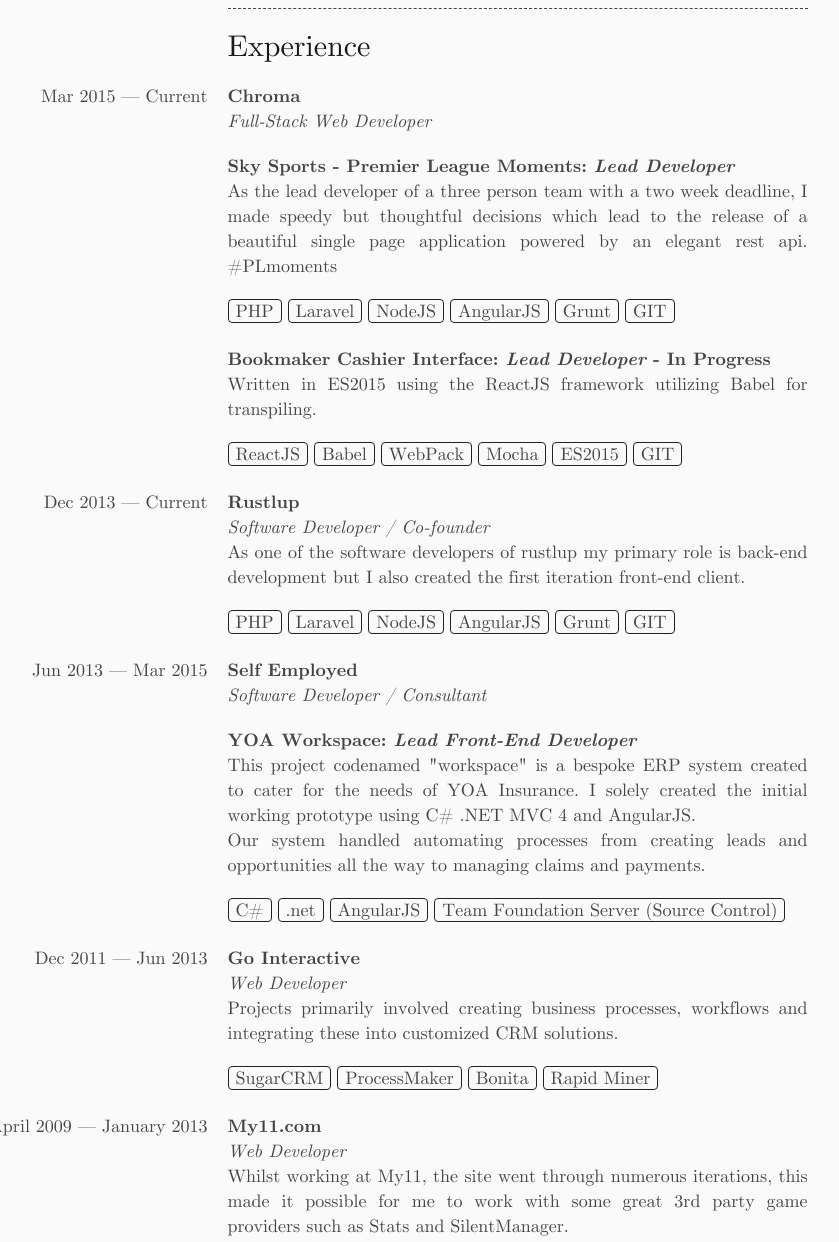
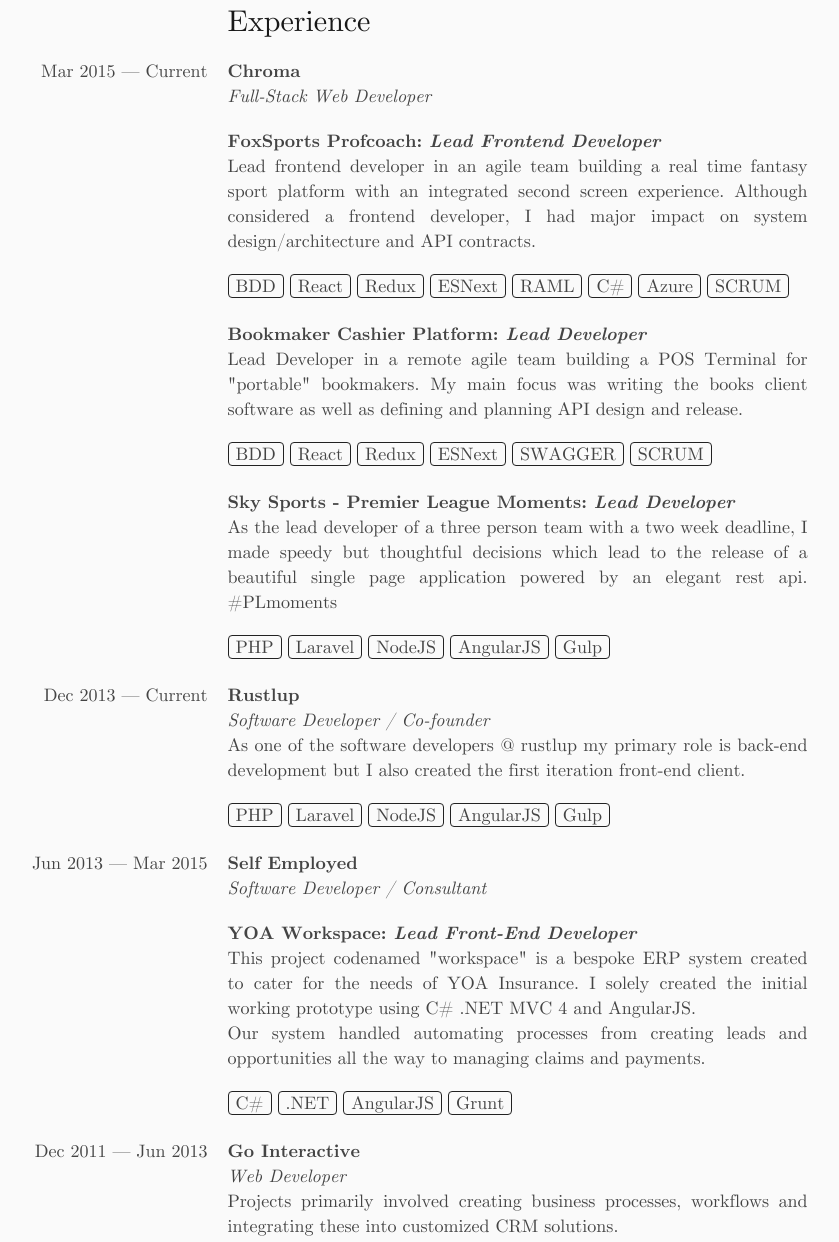
Before and after one commit to GregoryCollett/cv, a plain HTML site: page index.html in a window 1280 px wide. Shown: the part 426-1668 px from the top of the page, without its empty margins (140-979 px from the left). Drawn offline with nearby package versions, Linux system fonts and the light colour scheme; some packages are replaced by stand-ins of ours; a script that the page names is missing.

Commit message:
update prjects

```diff
--- a/index.html
+++ b/index.html
@@ -50,7 +50,7 @@
         <a class="header-link no-print" href="#summary" title="Permalink to this headline">¶</a>
       </h2>
       <p>
-        I’m a Software Developer, currently working at <a href="http://www.chromasports.com/" target="_blank" class="em-link">Chroma</a>. I have a passion for open-source, design patterns and high quality, maintainable code.
+        A full stack application developer, currently working at <a href="http://www.chromasports.com/" target="_blank" class="em-link">Chroma</a>. I have a passion for open-source, high quality and maintainable code.
       </p>
     </section>
 
@@ -69,7 +69,34 @@
         <p class="ten columns">
           <strong class="edu-item">Chroma</strong>
           <em class="edu-institution">Full-Stack Web Developer</em>
+          <!-- <span>TDD Implementer, Innovator award winner.</span> -->
         </p>
+        <p class="offset-by-five ten columns">
+          <strong class="edu-item">FoxSports Profcoach: <em>Lead Frontend Developer</em></strong>
+          <span>Lead frontend developer in an agile team building a real time fantasy sport platform with an integrated second screen experience. Although considered a frontend developer, I had major impact on system design/architecture and API contracts.</span>
+        </p>
+        <ul class="offset-by-five ten columns skills">
+          <li class="tag">BDD</li>
+          <li class="tag">React</li>
+          <li class="tag">Redux</li>
+          <li class="tag">ESNext</li>
+          <li class="tag">RAML</li>
+          <li class="tag">C#</li>
+          <li class="tag">Azure</li>
+          <li class="tag">SCRUM</li>
+        </ul>
+        <p class="offset-by-five ten columns">
+          <strong class="edu-item">Bookmaker Cashier Platform: <em>Lead Developer</em></strong>
+          <span>Lead Developer in a remote agile team building a POS Terminal for "portable" bookmakers. My main focus was writing the books client software as well as defining and planning API design and release.</span>
+        </p>
+        <ul class="offset-by-five ten columns skills">
+          <li class="tag">BDD</li>
+          <li class="tag">React</li>
+          <li class="tag">Redux</li>
+          <li class="tag">ESNext</li>
+          <li class="tag">SWAGGER</li>
+          <li class="tag">SCRUM</li>
+        </ul>
         <p class="offset-by-five ten columns">
           <strong class="edu-item">Sky Sports - Premier League Moments: <em>Lead Developer</em></strong>
           <span>As the lead developer of a three person team with a two week deadline, I made speedy but thoughtful decisions which lead to the release of a beautiful single page application powered by an elegant rest api. #PLmoments</span>
@@ -79,20 +106,7 @@
           <li class="tag">Laravel</li>
           <li class="tag">NodeJS</li>
           <li class="tag">AngularJS</li>
-          <li class="tag">Grunt</li>
-          <li class="tag">GIT</li>
-        </ul>
-        <p class="offset-by-five ten columns">
-          <strong class="edu-item">Bookmaker Cashier Interface: <em>Lead Developer</em> - In Progress</strong>
-          <span>Written in ES2015 using the ReactJS framework utilizing Babel for transpiling.</span>
-        </p>
-        <ul class="offset-by-five ten columns skills">
-          <li class="tag">ReactJS</li>
-          <li class="tag">Babel</li>
-          <li class="tag">WebPack</li>
-          <li class="tag">Mocha</li>
-          <li class="tag">ES2015</li>
-          <li class="tag">GIT</li>
+          <li class="tag">Gulp</li>
         </ul>
       </div>
 
@@ -101,15 +115,14 @@
         <p class="ten columns">
           <strong class="edu-item">Rustlup</strong>
           <em class="edu-institution">Software Developer / Co-founder</em>
-          <span>As one of the software developers of rustlup my primary role is back-end development but I also created the first iteration front-end client.<span>
+          <span>As one of the software developers @ rustlup my primary role is back-end development but I also created the first iteration front-end client.<span>
         </p>
         <ul class="offset-by-five ten columns skills">
           <li class="tag">PHP</li>
           <li class="tag">Laravel</li>
           <li class="tag">NodeJS</li>
           <li class="tag">AngularJS</li>
-          <li class="tag">Grunt</li>
-          <li class="tag">GIT</li>
+          <li class="tag">Gulp</li>
         </ul>
       </div>
 
@@ -126,9 +139,9 @@
           </p>
           <ul class="offset-by-five ten columns skills">
             <li class="tag">C#</li>
-            <li class="tag">.net</li>
+            <li class="tag">.NET</li>
             <li class="tag">AngularJS</li>
-            <li class="tag">Team Foundation Server (Source Control)</li>
+            <li class="tag">Grunt</li>
           </ul>
         </p>
       </div>
@@ -170,6 +183,7 @@
         <p class="ten columns">
           <strong class="edu-item">Goldman Sachs</strong>
           <em class="edu-institution">Desktop Engineer</em>
+          <span>Lead setup of their emerygency operations office consisting of 5k desks. This role required extreme care in planning and execution which in turn generated a successful delivery.</span>
         </p>
       </div>
 
@@ -207,7 +221,7 @@
           <li class="tag">ES2015</li>
           <li class="tag">jQuery</li>
           <li class="tag">AngularJS</li>
-          <li class="tag">ReactJS</li>
+          <li class="tag">React</li>
           <li class="tag">Ionic</li>
           <li class="tag">Laravel</li>
           <li class="tag">Symfony</li>
@@ -245,7 +259,7 @@
       </div>
     </section>
 
-    <div class="offset-by-five ten columns">
+    <!-- <div class="offset-by-five ten columns">
       <hr id="education" />
     </div>
 
@@ -294,7 +308,7 @@
           <em class="edu-institution"></em>
         </p>
       </div>
-    </section>
+    </section> -->
 
     <div class="offset-by-five ten columns">
       <hr id="projects" />
```
